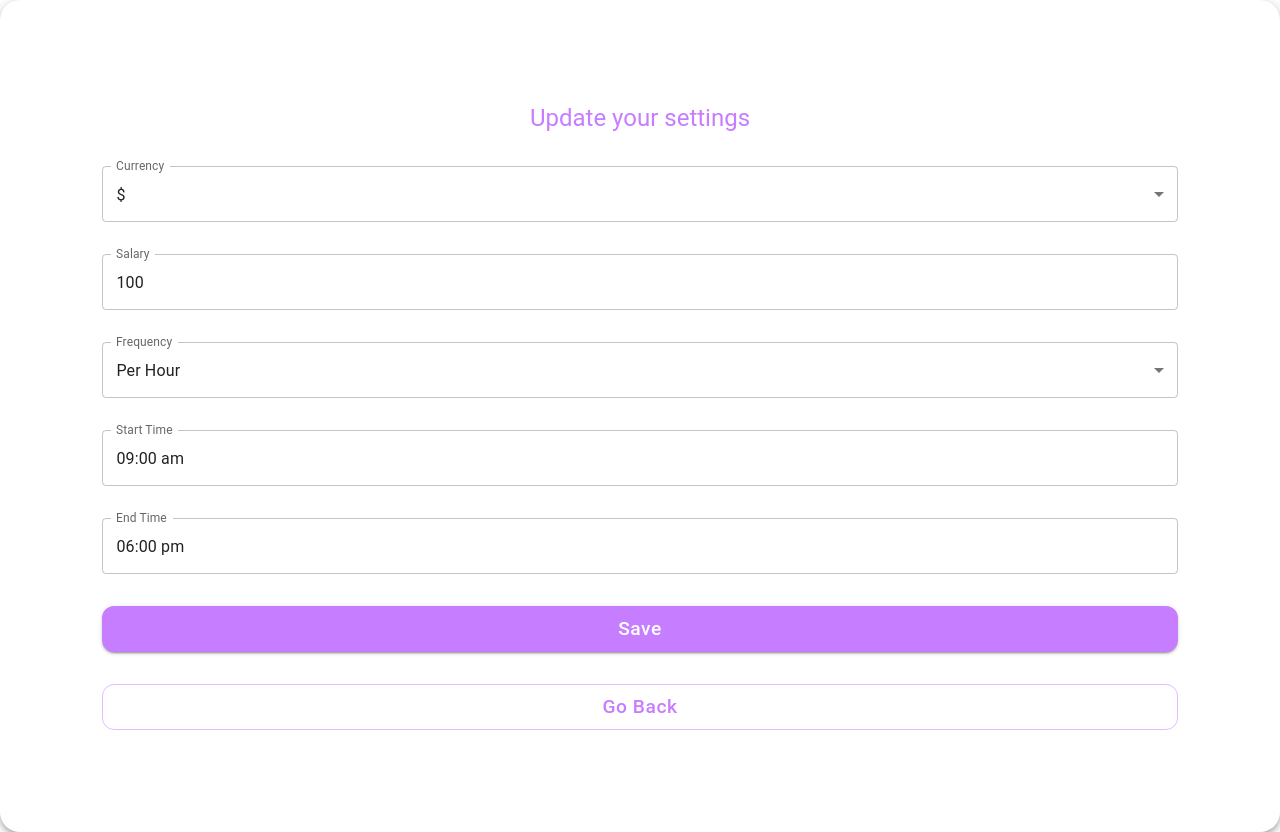
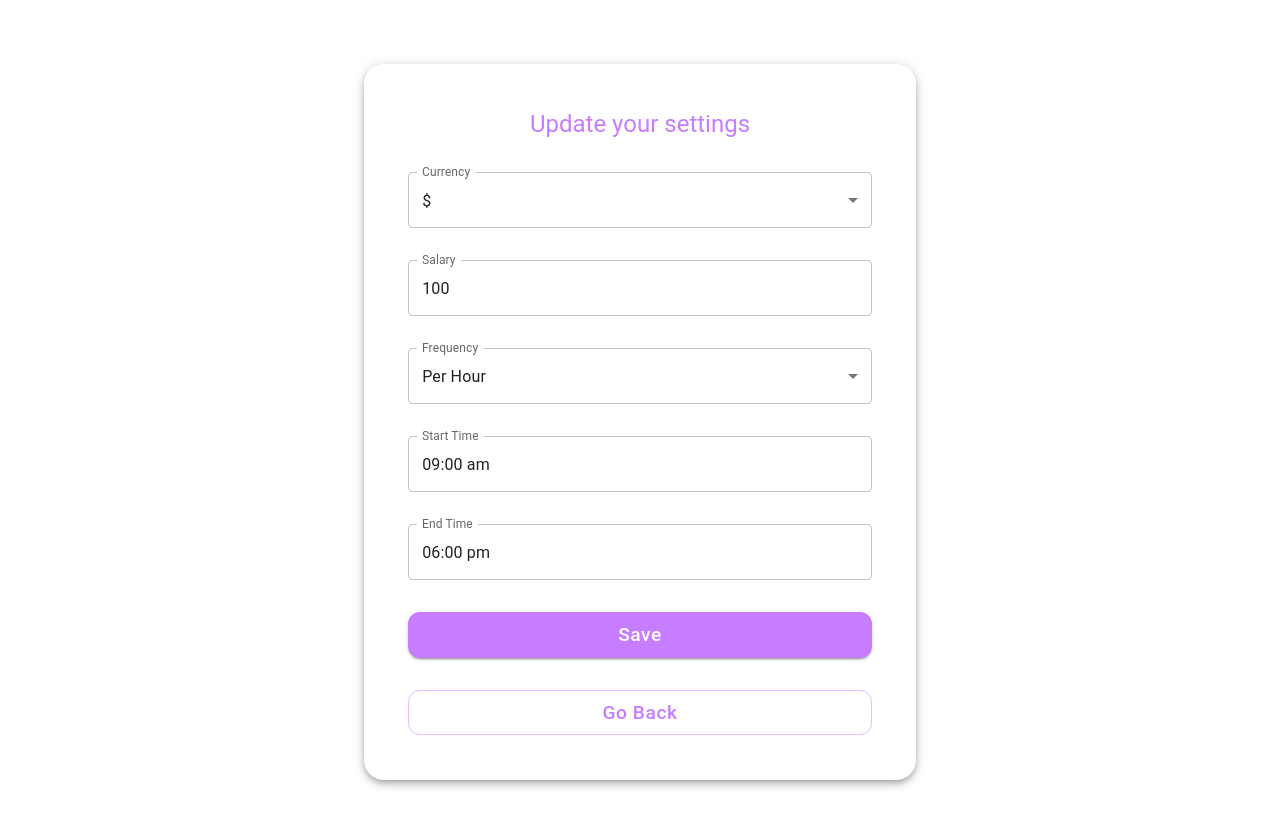
Before and after one commit to ryanarnold/secondly-earnings, a Next.js app: page /settings in a window 1280 px wide. After the commit the page ends 800 px from the top, so only its background shows below. Built offline with nearby package versions, Linux system fonts and the light colour scheme.

Commit message:
Style the settings page

```diff
--- a/components/EarningsBox.tsx
+++ b/components/EarningsBox.tsx
@@ -14,6 +14,7 @@ import {
 import { calculateAmountEarned, formatAmountToCurrency } from '../utils/number-utils';
 
 function EarningsBox() {
+  // TODO: FIX THIS!!
   const [currentAmount, setCurrentAmount] = useState('0');
   const [percentageDone, setPercentageDone] = useState(0);
   const [currencySymbol, setCurrencySymbol] = useState('₿');
@@ -105,7 +106,7 @@ function EarningsBox() {
     const amountFormatted = formatAmountToCurrency(isWorking ? amountSoFar : amountTotal);
 
     // setCurrentAmount(amountFormatted);
-    // setPercentageDone(isWorking ? Math.floor((amountSoFar / amountTotal) * 100) : 100);
+    setPercentageDone(isWorking ? Math.floor((amountSoFar / amountTotal) * 100) : 100);
 
     updateNumber(amountFormatted);
   };
--- a/pages/settings.tsx
+++ b/pages/settings.tsx
@@ -1,11 +1,17 @@
+import styled from '@emotion/styled';
+import { Container } from '@mui/material';
 import React from 'react';
 import SettingsForm from '../components/SettingsForm';
 
+const StyledContainer = styled(Container)`
+  margin-top: 5%;
+`;
+
 function SettingsPage() {
   return (
-    <div>
+    <StyledContainer maxWidth="sm">
       <SettingsForm landing={false} />
-    </div>
+    </StyledContainer>
   );
 }
 
```
